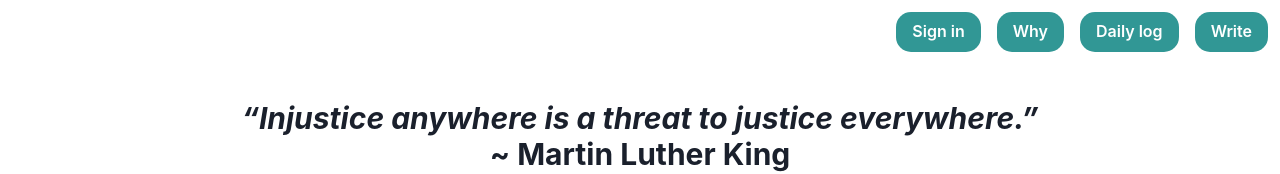
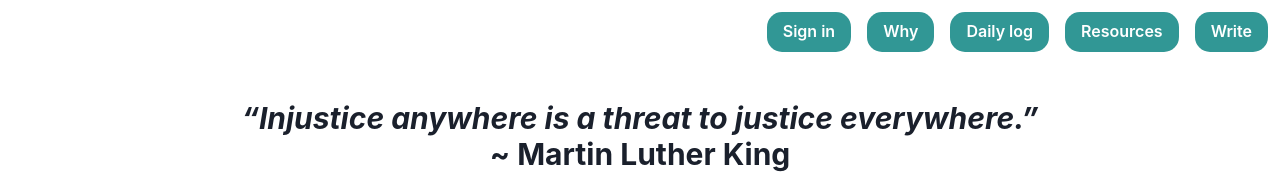
Before and after one commit to adharshchottu/upsc-logbook, a React (Create React App) app: page / in a window 1280 px wide. Shown: the top 174 px of the page. Built offline with nearby package versions, Linux system fonts and the light colour scheme; no server answers; the database is empty; the HTML template or start-up script is replaced by a standard one.

Commit message:
resouces menu added

```diff
--- a/src/Components/Navbar.js
+++ b/src/Components/Navbar.js
@@ -80,6 +80,7 @@ const CollapseMenu = () => {
                         <MenuListSignIn menu="mobile" />
                         <Link to="/"><MenuItem>Why</MenuItem></Link>
                         <Link to="/dailylog"><MenuItem>Daily log</MenuItem></Link>
+                        <Link to="/resources"><MenuItem>Resources</MenuItem></Link>
                         <a href="https://adharshchottu.github.io/upsc-notes/"><MenuItem>Write</MenuItem></a>
                         <MenuListOptional menu="mobile" />
                     </MenuList>
@@ -96,6 +97,7 @@ const DesktopMenu = () => {
             <MenuListDesktop name="Why" href="/" />
             <MenuListOptional menu="desktop" />
             <MenuListDesktop name="Daily log" href="/dailylog" />
+            <MenuListDesktop name="Resources" href="/resources" />
             <MenuListDesktop name="Write" href="https://adharshchottu.github.io/upsc-notes/" external={true} />
         </ButtonGroup>
     </>
```
